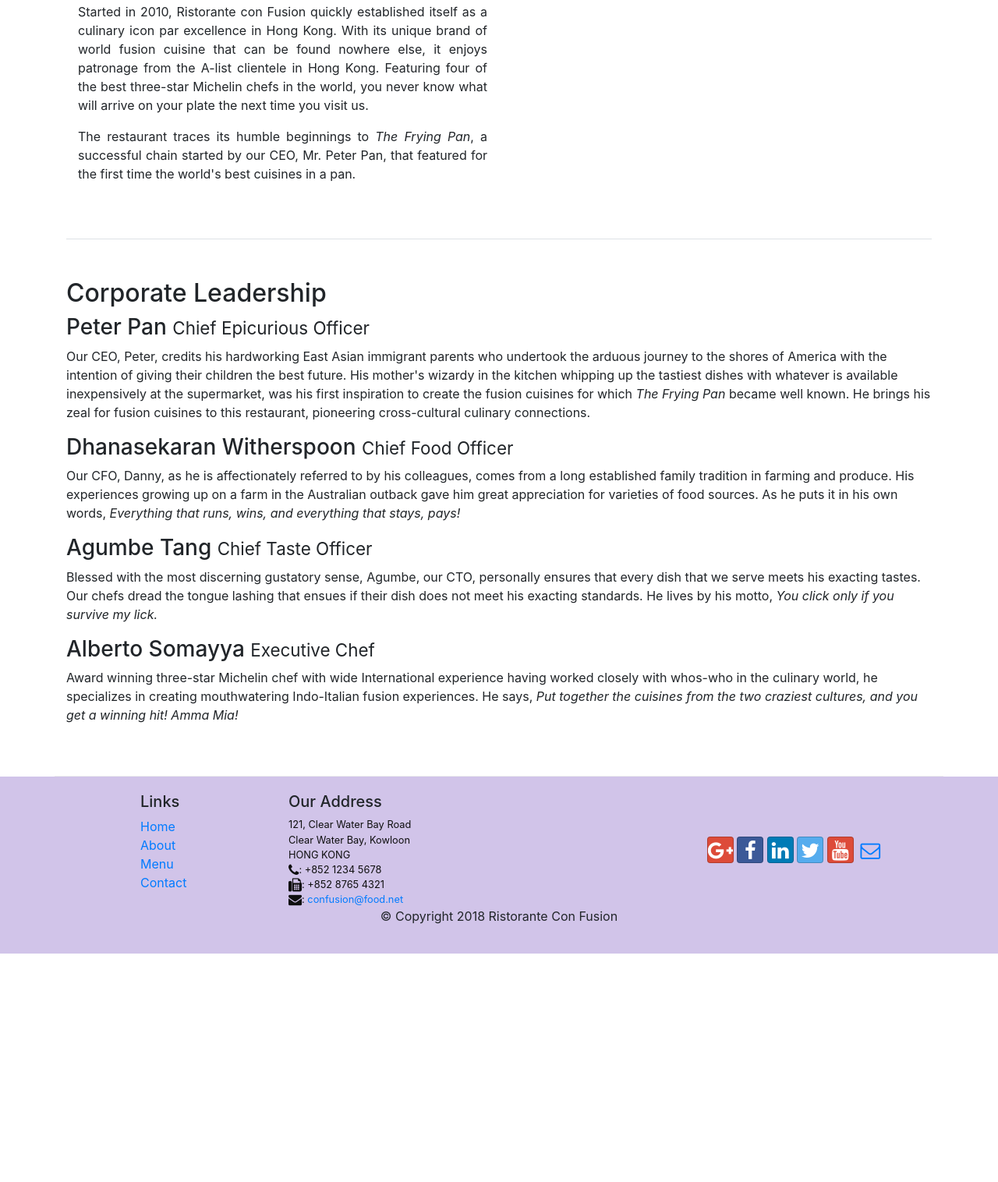
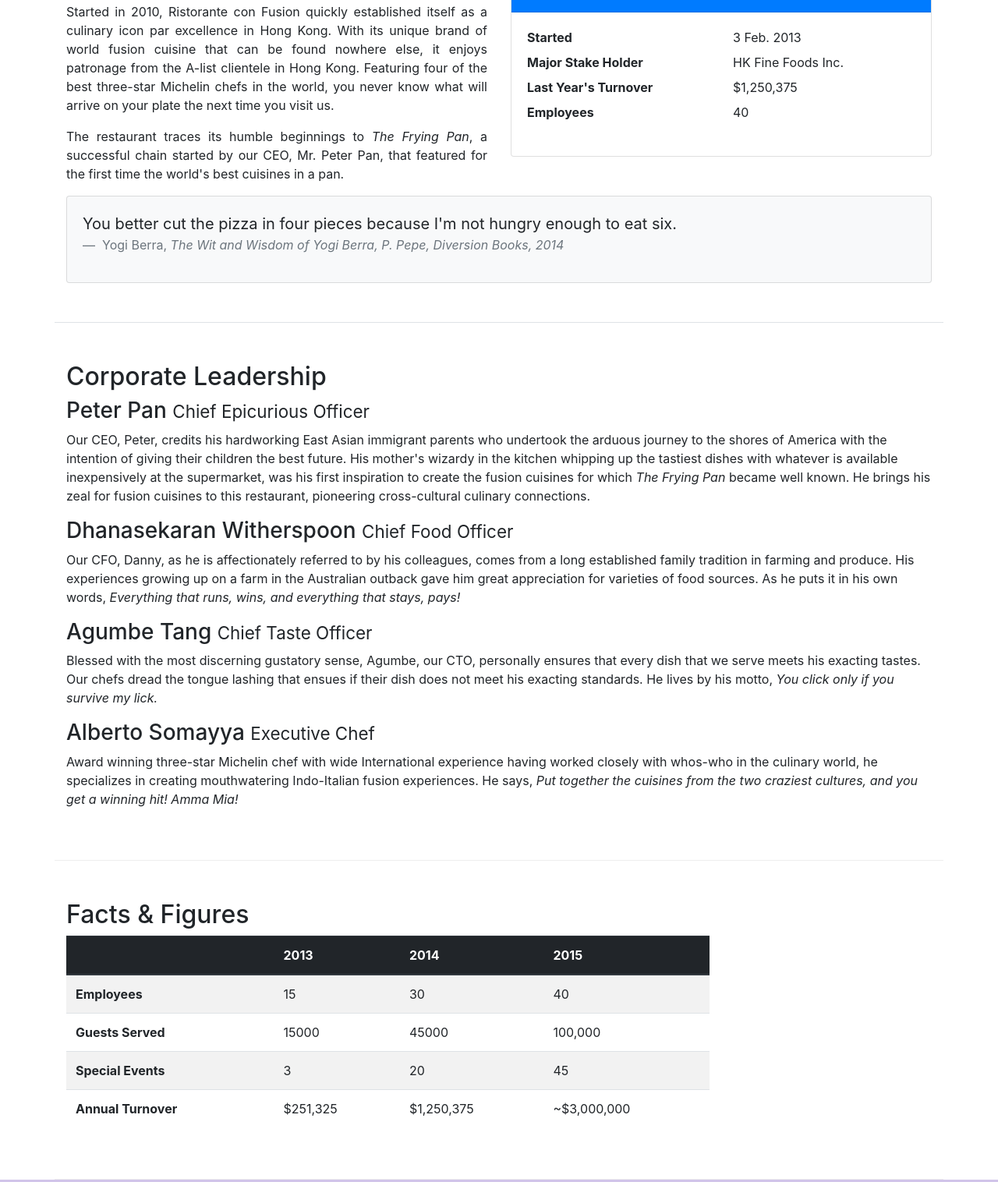
Before and after one commit to Venkatganesh16/Bootstrap-4-coursera, a website: page aboutus.html in a window 1280 px wide. Shown: the part 606-2122 px from the top of the page at 78% size. Before the commit the page ends 1829 px from the top, so only its background shows below. Drawn offline with nearby package versions, Linux system fonts and the light colour scheme.

Commit message:
tables and cards

```diff
--- a/aboutus.html
+++ b/aboutus.html
@@ -53,13 +53,43 @@
             </div>
         </div>
 
-        <div class="container border-bottom row-content text-justify">
-            <div class="col-12 col-sm-6 col-md-6">
+        <div class="border-bottom row row-content text-justify">
+            <div class="col-sm-6">
                 <h2>Our History</h2>
                 <p>Started in 2010, Ristorante con Fusion quickly established itself as a culinary icon par excellence in Hong Kong. With its unique brand of world fusion cuisine that can be found nowhere else, it enjoys patronage from the A-list clientele in Hong Kong.  Featuring four of the best three-star Michelin chefs in the world, you never know what will arrive on your plate the next time you visit us.</p>
                 <p>The restaurant traces its humble beginnings to <em>The Frying Pan</em>, a successful chain started by our CEO, Mr. Peter Pan, that featured for the first time the world's best cuisines in a pan.</p>
             </div>
-            <div>
+            <div class="col-sm">
+                <div class="card">
+                    <h3 class="card-header bg-primary text-white">Facts At a Glance</h3>
+                    <div class="card-body">
+                        <dl class="row">
+                            <dt class="col-6">Started</dt>
+                            <dd class="col-6">3 Feb. 2013</dd>
+                            <dt class="col-6">Major Stake Holder</dt>
+                            <dd class="col-6">HK Fine Foods Inc.</dd>
+                            <dt class="col-6">Last Year's Turnover</dt>
+                            <dd class="col-6">$1,250,375</dd>
+                            <dt class="col-6">Employees</dt>
+                            <dd class="col-6">40</dd>
+                        </dl>
+                    </div>
+                </div>
+            </div>
+            <div class="col-12">
+                <div class="card card-body bg-light">
+                    <blockquote class="blockquote">
+                        <p class="mb-0">
+                            You better cut the pizza in four pieces because I'm not hungry enough to eat six.
+                        </p>
+                        <footer class="blockquote-footer">
+                            Yogi Berra,
+                            <cite title="Source Title">
+                                The Wit and Wisdom of Yogi Berra, P. Pepe, Diversion Books, 2014
+                            </cite>
+                        </footer>
+                    </blockquote>
+                </div>
             </div>
         </div>
 
@@ -77,7 +107,51 @@
                 <p class="d-none d-sm-block">Award winning three-star Michelin chef with wide International experience having worked closely with whos-who in the culinary world, he specializes in creating mouthwatering Indo-Italian fusion experiences. He says, <em>Put together the cuisines from the two craziest cultures, and you get a winning hit! Amma Mia!</em></p>
             </div>
        </div>
-
+       <div class="row row-content">
+           <div class="col-12 col-sm-9">
+               <h2>Facts &amp; Figures</h2>
+               <div class="table-responsive">
+                <table class="table table-striped">
+                    <thead class="thead-dark">
+                        <tr>
+                            <th>&nbsp;</th>
+                            <th>2013</th>
+                            <th>2014</th>
+                            <th>2015</th>
+                        </tr>
+                    </thead>
+                    <tbody>
+                        <tr>
+                            <th>Employees</th>
+                            <td>15</td>
+                            <td>30</td>
+                            <td>40</td>
+                        </tr>
+                        <tr>
+                            <th>Guests Served</th>
+                            <td>15000</td>
+                            <td>45000</td>
+                            <td>100,000</td>
+                        </tr>
+                        <tr>
+                            <th>Special Events</th>
+                            <td>3</td>
+                            <td>20</td>
+                            <td>45</td>
+                        </tr>
+                        <tr>
+                            <th>Annual Turnover</th>
+                            <td>$251,325</td>
+                            <td>$1,250,375</td>
+                            <td>~$3,000,000</td>
+                        </tr>
+                    </tbody>
+                </table>
+            </div>
+           </div>
+           <div class="col-12 col-sm-3">
+           </div>
+       </div>
     </div>
 
     <footer class="footer">
```
Also changed, not shown: contactus.html (+1 -1 lines).
